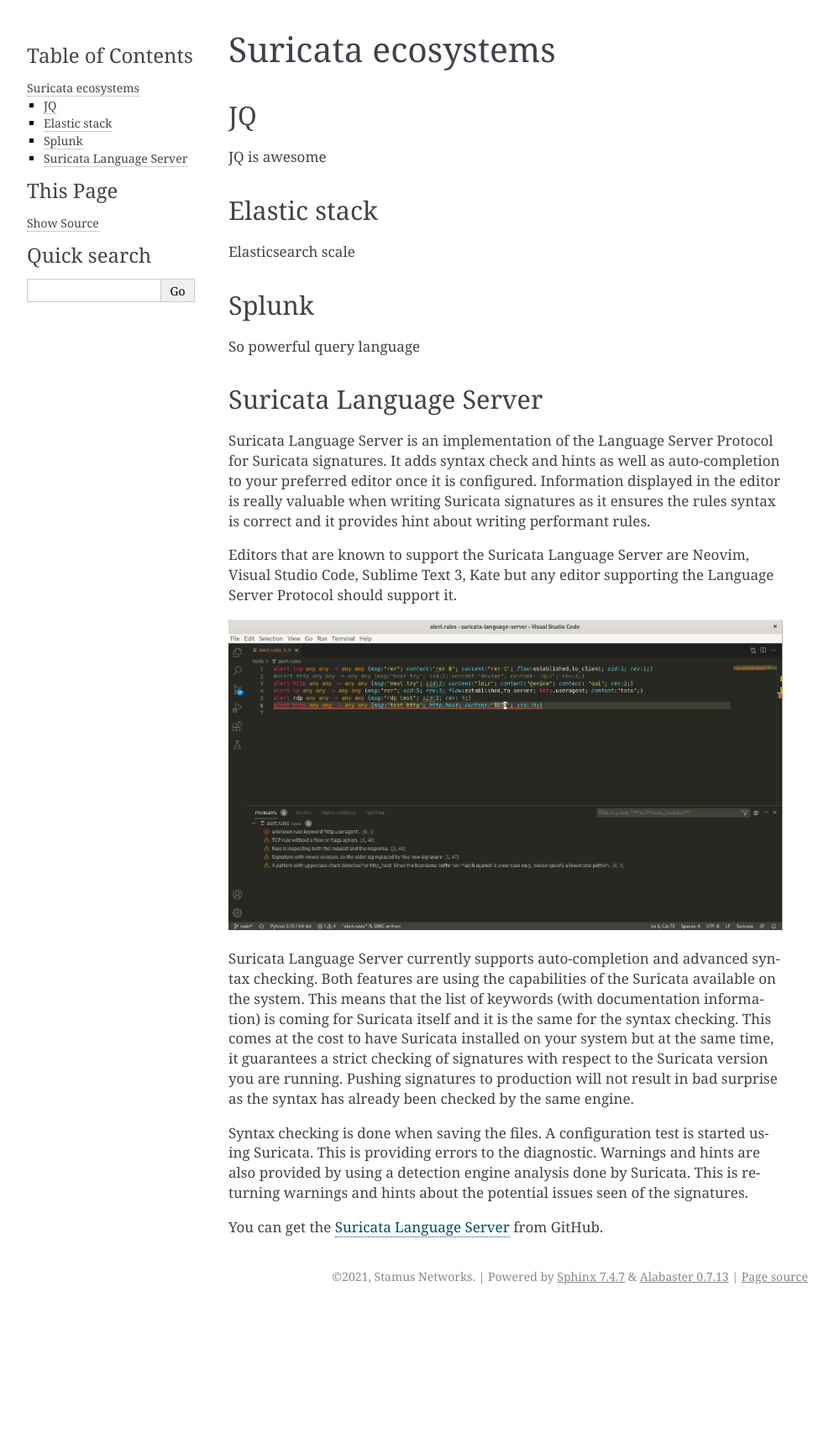
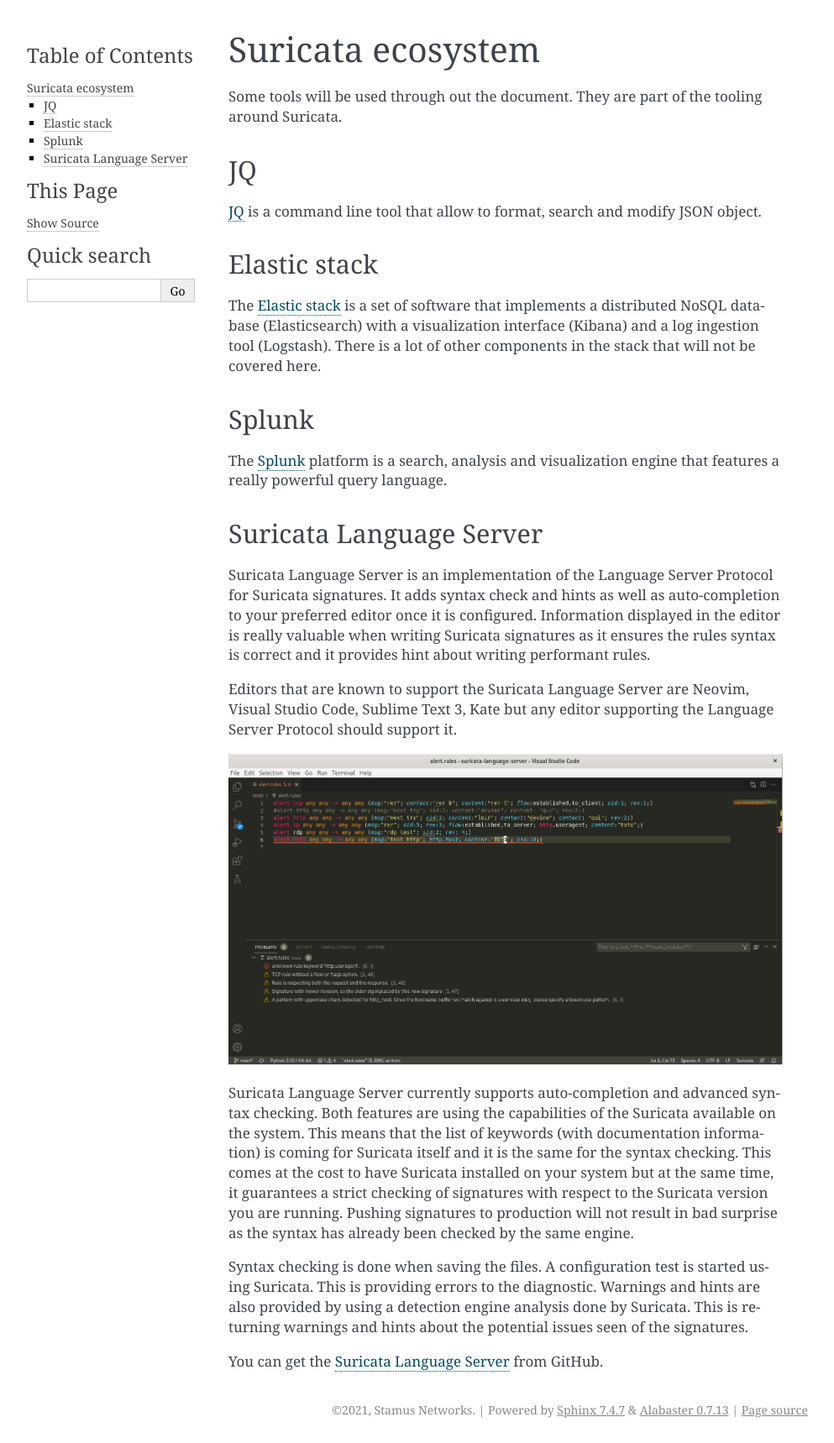
Before and after one commit to StamusNetworks/suricata-4-analysts, a Sphinx documentation site: the page built from source/tools.rst, in a window 1280 px wide. Shown: the whole page at 84% size, without its empty margins (148-1141 px from the left). Built offline with Sphinx 7.4.7, drawn with Linux system fonts in a browser that asks for light colours; before the commit the page ends 1560 px from its top, so only the background shows below that.

Commit message:
tools: basic description

```diff
--- a/source/index.rst
+++ b/source/index.rst
@@ -11,9 +11,9 @@
    :caption: Contents:
 
    12years
+   tools
+   generic-hunting
    suricata-as-ids
    write-performant-rules
-   tools
-   generic-hunting
    tls-threat-hunting
    about
--- a/source/tools.rst
+++ b/source/tools.rst
@@ -1,21 +1,26 @@
-Suricata ecosystems
-===================
+Suricata ecosystem
+==================
+
+Some tools will be used through out the document. They are part of the tooling
+around Suricata.
 
 JQ
 --
 
-JQ is awesome
+`JQ <https://stedolan.github.io/jq/>`_ is a command line tool that allow to format, search and modify JSON object.
 
 Elastic stack
 -------------
 
-Elasticsearch scale
+The `Elastic stack <https://www.elastic.co/>`_ is a set of software that implements a distributed NoSQL database
+(Elasticsearch) with a visualization interface (Kibana) and a log ingestion tool (Logstash). There is a lot of
+other components in the stack that will not be covered here.
 
 Splunk
 ------
 
-So powerful query language
-
+The `Splunk <https://splunk.com>`_ platform is a search, analysis and visualization engine that features
+a really powerful query language.
 
 .. _suricata-ls:
 
```
